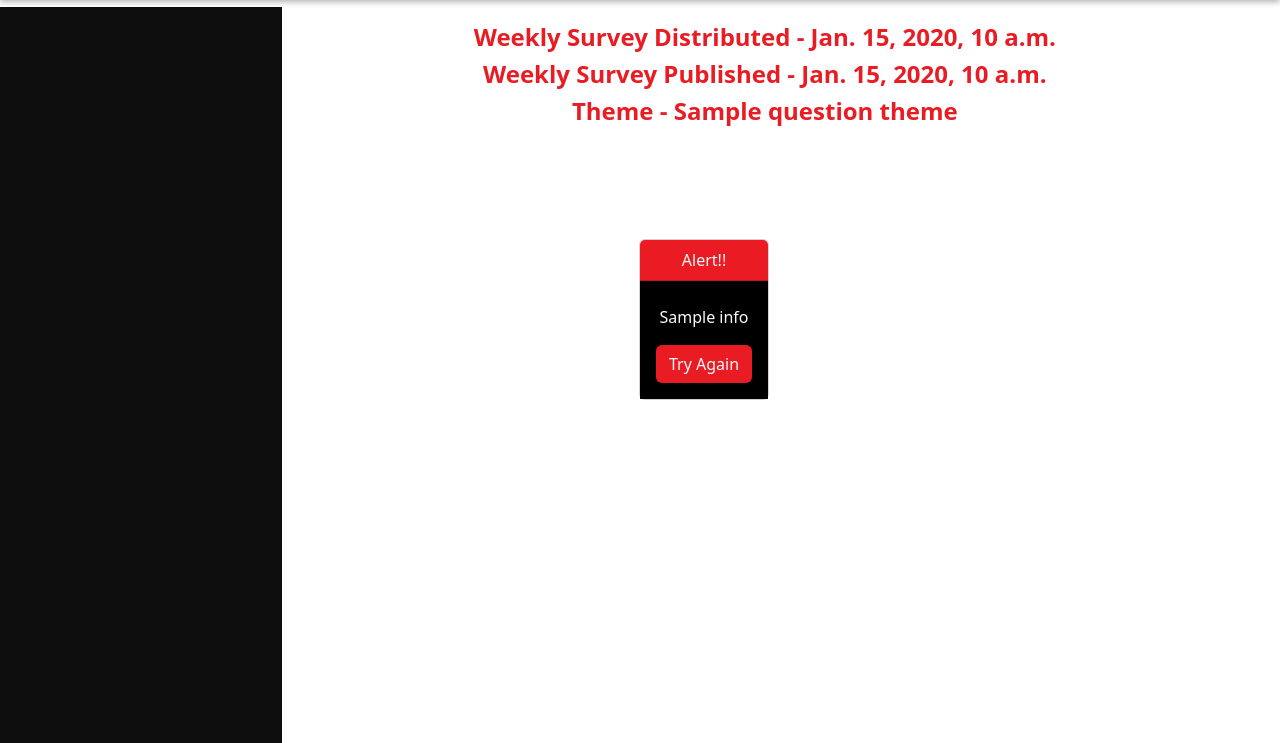
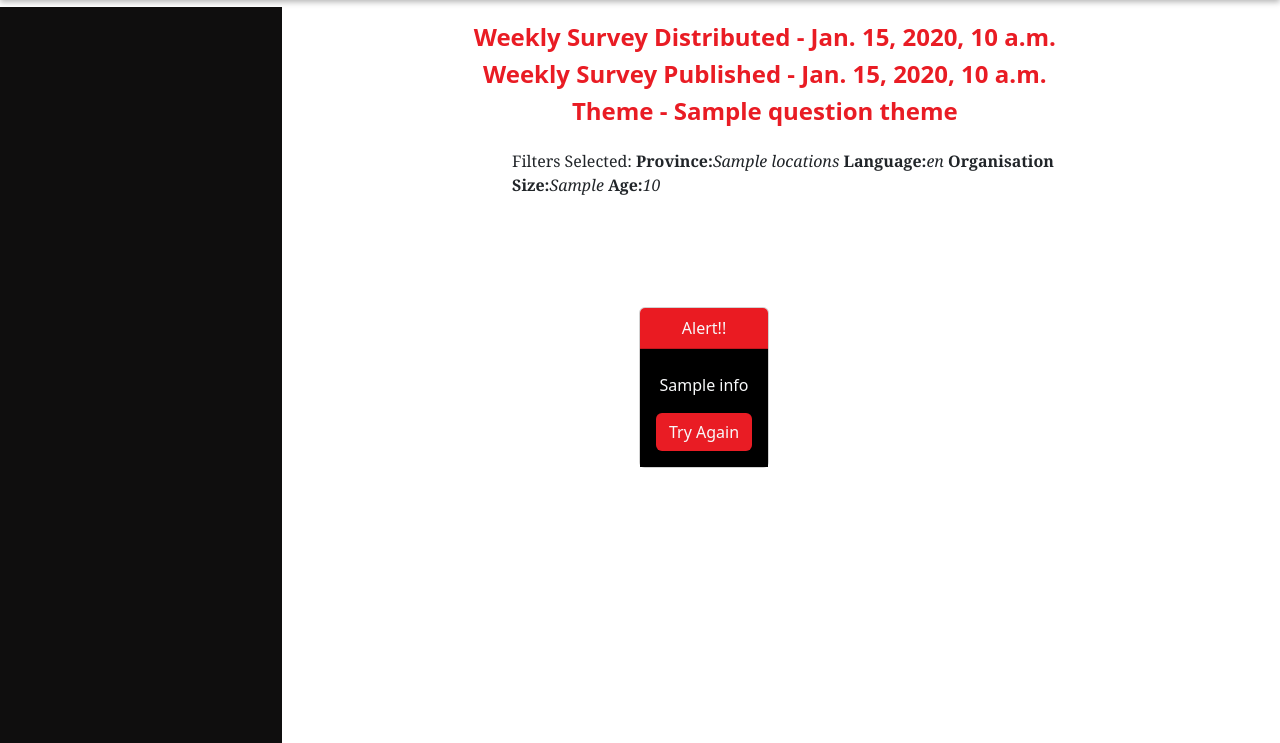
Before and after one commit to ResearchComputingServices/WebAppCICPVersion2, a Django app: template WebsiteApp/templates/index.html in a window 1280 px wide. Shown: the part 57-800 px from the top of the page. Run offline with Django 3.2, Linux system fonts and the light colour scheme; the template is opened without the code that fills it: most values are stand-ins (such as "Sample title", 1, 10 or a date in 2020); some libraries are stand-ins or nearby versions.

Commit message:
Changes to index.html

```diff
--- a/WebsiteApp/forms.py
+++ b/WebsiteApp/forms.py
@@ -48,7 +48,7 @@ DateInput = partial(forms.DateInput, {'class': 'dateinput'})
 
 
 class ProvinceFilterForm(forms.Form):
-    province= forms.MultipleChoiceField(widget=forms.SelectMultiple,choices=PROVINCE_CHOICES,
+    province= forms.MultipleChoiceField(widget=forms.CheckboxSelectMultiple(),choices=PROVINCE_CHOICES,
                                         label=_('Province'),required=False)
 
 class LanguageFilterForm(forms.Form):
@@ -56,7 +56,7 @@ class LanguageFilterForm(forms.Form):
                                         label=_('Participant Language Preference'),required=False)
 
 class OrgsizeFilterForm(forms.Form):
-    size = forms.MultipleChoiceField(widget=forms.SelectMultiple(),choices=ORGANIZATION_SIZES,
+    size = forms.MultipleChoiceField(widget=forms.CheckboxSelectMultiple(),choices=ORGANIZATION_SIZES,
                                     label=_('Size'),required=False)
 
 class AgeFilterForm(forms.Form):
--- a/WebsiteApp/templates/index.html
+++ b/WebsiteApp/templates/index.html
@@ -36,30 +36,12 @@
             <div class="filterbox">
                 <form method="get">
                     {% csrf_token %}
-
-                            <span class="sec-filters">
-                                <div>
-                                    {{province_form_filter}}
-                                    &nbsp;
-                                    &nbsp;
-                                    &nbsp;
-                                    &nbsp;
-                                    &nbsp;
-                                    &nbsp;
-                                    &nbsp;
-                                    {{org_size_form_filter}}
-                                </div>
-                                <div id="subfilter">
-                                    {{language_form_filter}}
-                                    &nbsp;
-                                    &nbsp;
-                                    &nbsp;
-                                    &nbsp;
-                                    &nbsp;
-                                    &nbsp;
-                                    {{age_form_filter}}
-                                </div>
-                            </span>
+                       <div class="form-container">
+    {{province_form_filter.as_div}}
+    {{org_size_form_filter.as_div}}
+    {{language_form_filter.as_div}}
+    {{age_form_filter.as_div}}
+</div>
 
 
                         {% if reportDate %}
@@ -78,17 +60,6 @@
                         </div>
                 </form>
             </div>
-            {% if locations or languagePreference or orgSizes or age %}
-                <div class="selected-filters">
-
-                    {% translate "Filters Selected:"%}
-                    <strong>{% translate "Province:"%}</strong><i>{{locations}}</i>
-                    <strong>{% translate "Language:"%}</strong><i>{{languagePreference}}</i>
-                    <strong>{% translate "Organisation Size:"%}</strong><i>{{orgSizes}}</i>
-                    <strong>{% translate "Age:"%}</strong><i>{{age}}</i>
-
-                </div>
-            {% endif %}
         {% endif %}
         </div>
     </form>
@@ -173,7 +144,17 @@
                 </div>
             {% endif %}
         {% endif %} {% endcomment %}
+       {% if locations or languagePreference or orgSizes or age %}
+                <div class="selected-filters">
 
+                    {% translate "Filters Selected:"%}
+                    <strong>{% translate "Province:"%}</strong><i>{{locations}}</i>
+                    <strong>{% translate "Language:"%}</strong><i>{{languagePreference}}</i>
+                    <strong>{% translate "Organisation Size:"%}</strong><i>{{orgSizes}}</i>
+                    <strong>{% translate "Age:"%}</strong><i>{{age}}</i>
+
+                </div>
+            {% endif %}
 
         <main class="main-content" id="main">
             {% if info %}
--- a/static/css/style.css
+++ b/static/css/style.css
@@ -22,6 +22,13 @@
     color: white;
     justify-content: center;
 }
+
+/* Adjust the margin or padding as per your requirement */
+.form-container>div {
+    margin-bottom: 10px;
+    /* Adds 10px space between the form elements */
+}
+
 
 .overlay-content {
     position: relative;
@@ -436,11 +443,11 @@ div {
         height: 300px;
         padding: 10px;
         background-color: #131212;
-        margin-left: 35%;
+        margin-left: 5%;
         display: flex;
     }
 
-    span.sec-filters {
+    .sec-filters {
         color: #fff;
 
     }
```
